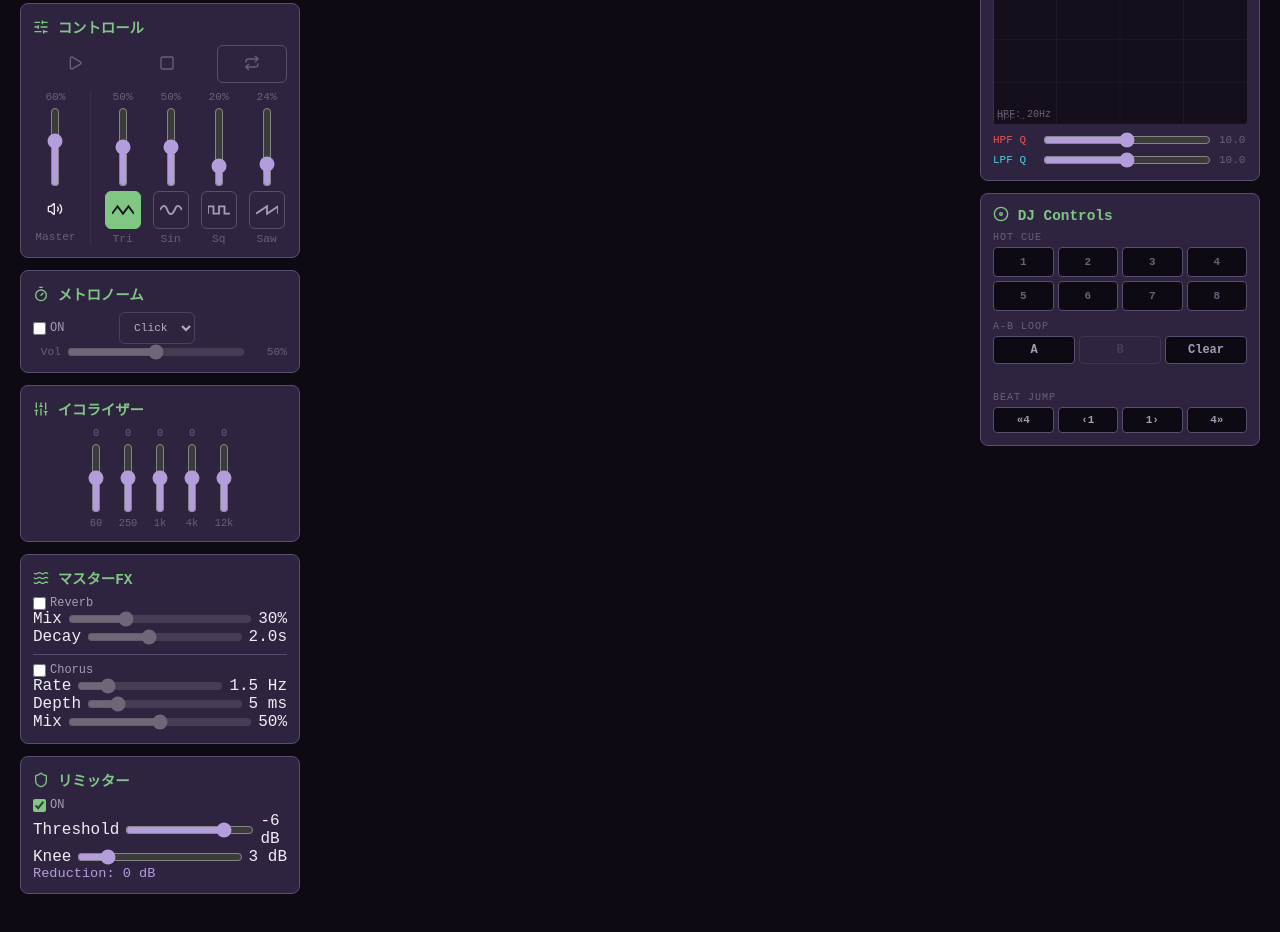
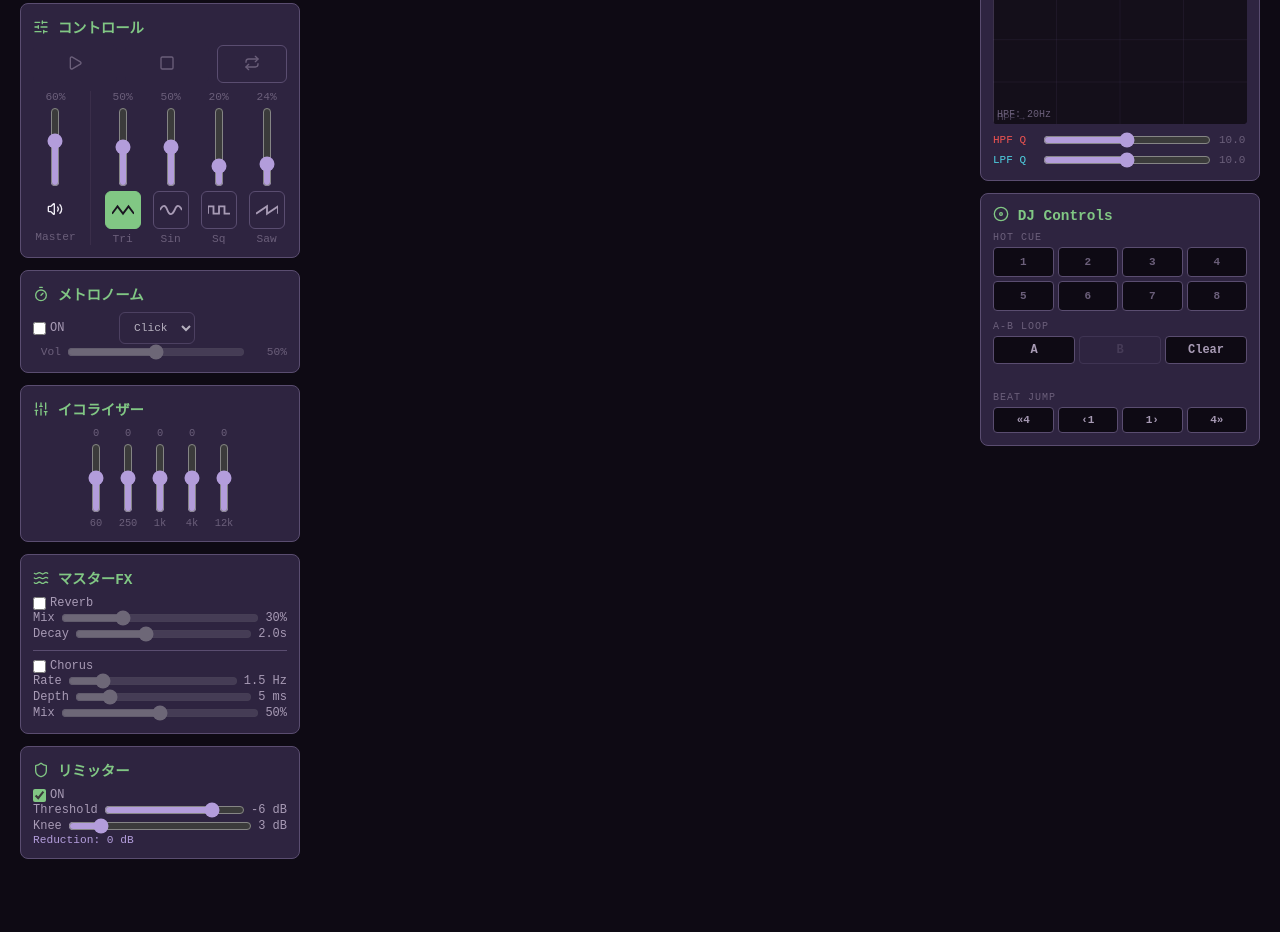
Before and after one commit to orleans-house/midi-parser, a website: page index.html in a window 1280 px wide. Shown: the part 578-1510 px from the top of the page. After the commit the page ends 1481 px from the top, so only its background shows below. Drawn offline with nearby package versions, Linux system fonts and the light colour scheme.

Commit message:
fix: マスターFX・リミッターのフォントサイズを他と統一
- .fx-rowにfont-size: 0.75remを設定
- リミッターReduction表示を0.7remに縮小
- メトロノーム・チャンネルFXと同じサイズに統一

```diff
--- a/index.html
+++ b/index.html
@@ -200,7 +200,7 @@
           <span id="limiter-knee-val">3 dB</span>
         </div>
         <div class="fx-row">
-          <span id="limiter-reduction" style="color: var(--accent-purple); font-size: 0.85rem;">Reduction: 0 dB</span>
+          <span id="limiter-reduction" style="color: var(--accent-purple); font-size: 0.7rem;">Reduction: 0 dB</span>
         </div>
       </div>
 
--- a/style.css
+++ b/style.css
@@ -352,6 +352,8 @@ h3 svg,
   display: flex;
   align-items: center;
   gap: 6px;
+  font-size: 0.75rem;
+  color: var(--text-secondary, #a89cc0);
 }
 
 .fx-toggle {
```
